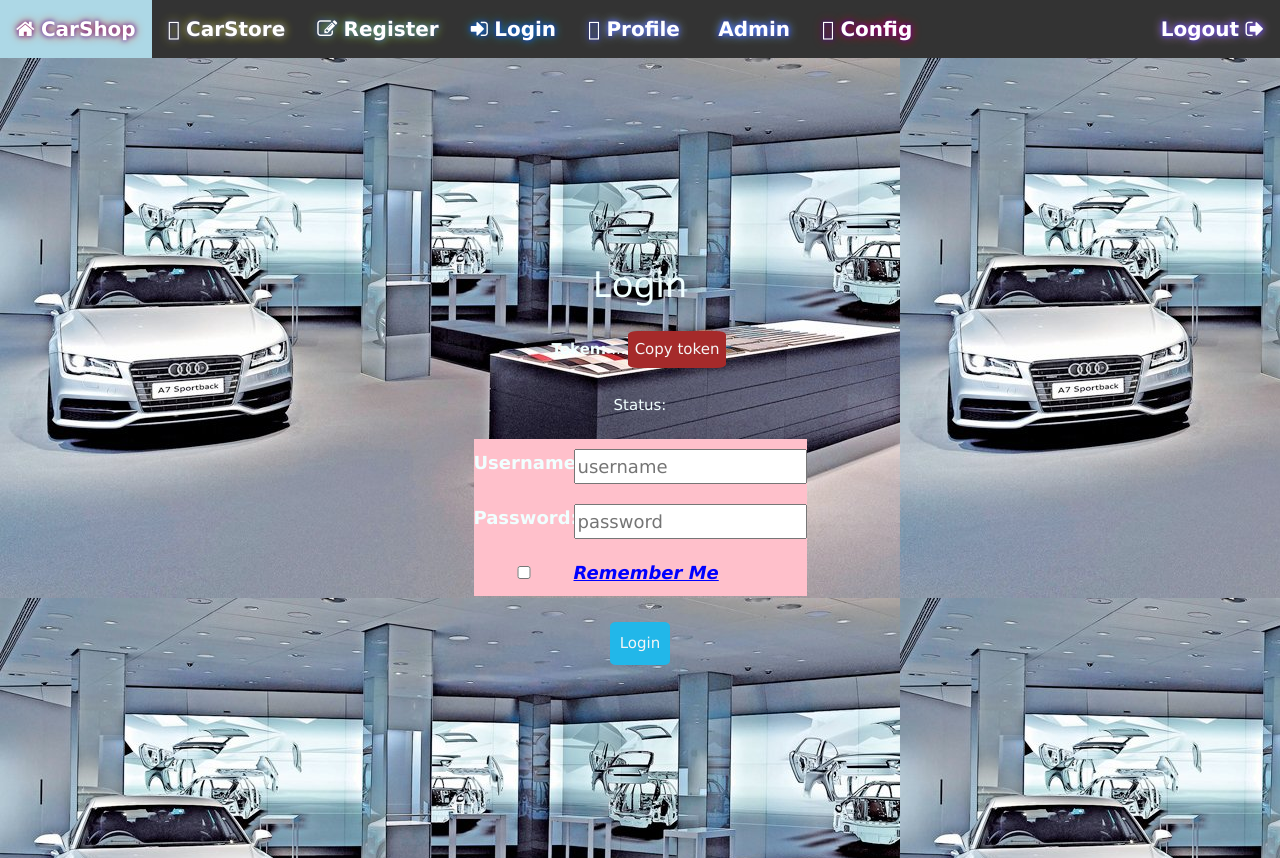
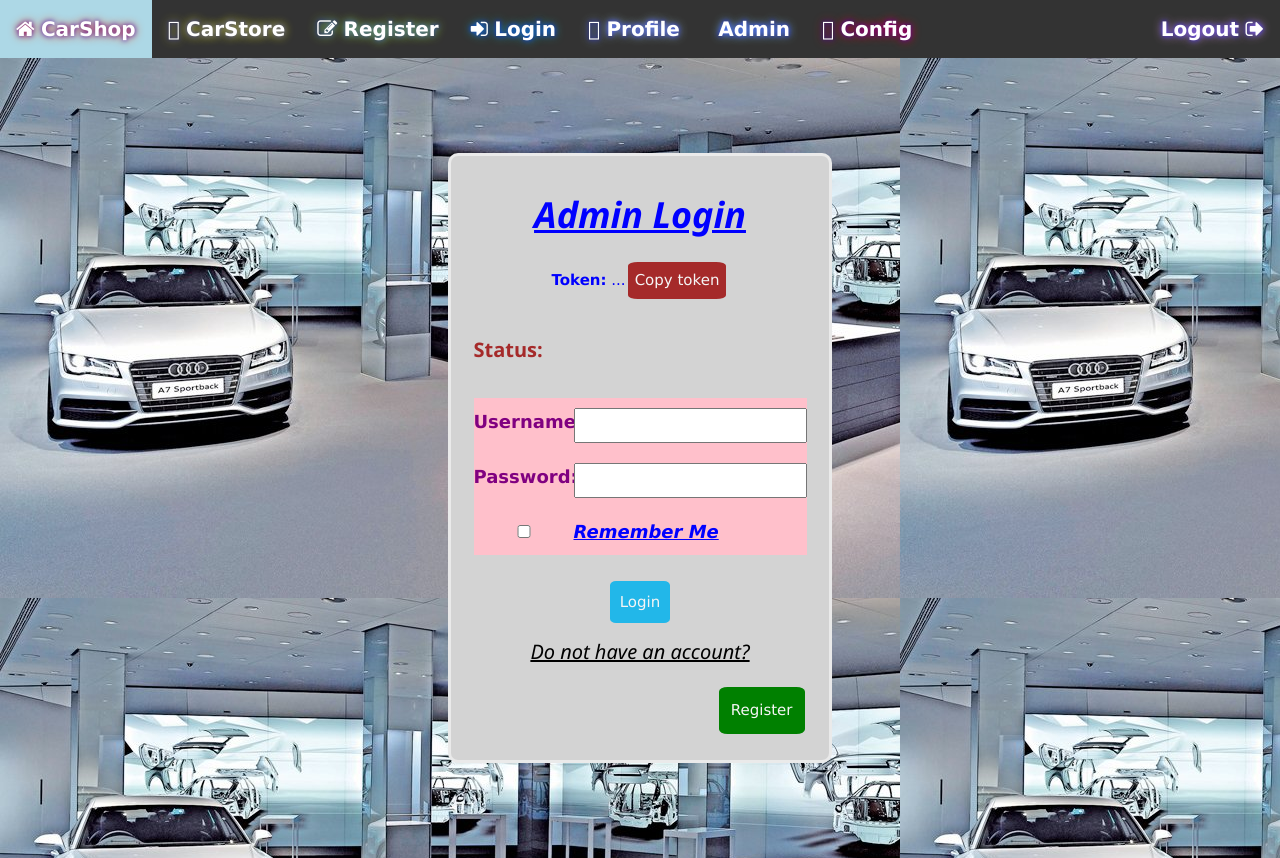
Before and after one commit to raksawatmay/miniprojectDCW, a Next.js app in the folder carshop/frontend/: page /login in a window 1280 px wide. Built offline with nearby package versions, Linux system fonts and the light colour scheme.

Commit message:
edit v.4 commit

```diff
--- a/carshop/frontend/pages/caredit.js
+++ b/carshop/frontend/pages/caredit.js
@@ -80,7 +80,7 @@ const admin = ({ token }) => {
             <b>Brand:</b> {item.brand} <br />
             <b>Model:</b> {item.model} <br />
             <b>Color:</b> {item.color} <br />
-            <b>Price:</b> {item.price} <br />
+            <b>Price:</b> {item.price} ฿.<br />
             <div><Image src={item.src} alt="car1" width={150} height={150}/></div>
             <div className={styles.edit_button}>
               <button
@@ -111,7 +111,7 @@ const admin = ({ token }) => {
     }
   };
   return (
-    <div className={styles.container}>
+    <div>
       <meta name="viewport" content="width=device-width, initial-scale=1"></meta>
         <link rel="stylesheet" href="https://www.w3schools.com/w3css/4/w3.css"></link>
         <link rel="stylesheet" href="https://cdnjs.cloudflare.com/ajax/libs/font-awesome/4.7.0/css/font-awesome.min.css"></link>
@@ -119,6 +119,7 @@ const admin = ({ token }) => {
         <script src='https://kit.fontawesome.com/a076d05399.js' crossorigin='anonymous'></script>
         <script src="https://kit.fontawesome.com/yourcode.js" crossorigin="anonymous"></script>
       <Navbar />
+      <div className={styles.container}>
       <h1><ins>Car Data Edit </ins></h1>
       <div className={styles.form_add}>
         <h2>Add Cars</h2>
@@ -165,6 +166,7 @@ const admin = ({ token }) => {
         <div className={styles.list1}><b><i><ins>(selected car)</ins></i></b> <b> &nbsp;Brand:</b>{car.brand}<b>&nbsp;Model:</b>{car.model} <b>&nbsp;Color:</b>{car.color}&nbsp;<b>Price:</b>{car.price} </div>
       </div>
     </div>
+    </div>
   );
 };
 export default withAuth(admin);
--- a/carshop/frontend/pages/login.js
+++ b/carshop/frontend/pages/login.js
@@ -1,4 +1,5 @@
 import Head from "next/head";
+import Link from 'next/link';
 import Layout from "../components/layout";
 import { useState } from "react";
 import Navbar from "../components/navbar";
@@ -30,21 +31,19 @@ export default function Login({ token }) {
 
   const loginForm = () => (
     <div className={styles.gridContainer}>
-      <div><b>Username:</b></div>
+      <div className={styles.name}><b>Username:</b></div>
       <div>
         <input
           type="text"
           name="username"
-          placeholder="username"
           onChange={(e) => setUsername(e.target.value)}
         />
       </div>
-      <div><b>Password:</b></div>
+      <div className={styles.name}><b>Password:</b></div>
       <div>
         <input
           type="password"
           name="password"
-          placeholder="password"
           onChange={(e) => setPassword(e.target.value)}
         />
       </div>
@@ -78,18 +77,27 @@ export default function Login({ token }) {
       </Head>
       <Navbar />
       <div className={styles.container}>
-        <h1>Login</h1>
+      <div className={styles.showlogin}>
+       <center><h1><ins><i><b>Admin Login</b></i></ins></h1>
         <div>
           <b>Token:</b> {token.substring(0, 15)}...
           <button className={styles.btn1} onClick={copyText}> Copy token </button>
-        </div>
+        </div></center>
         <br />
-        <div>Status: {status}</div>
+        <div className={styles.text4}><h4><b>Status: <i>{status}</i></b></h4></div>
         <br />
         {loginForm()}
+        <center>
         <div>
           <button className={styles.btn2} onClick={login}>Login</button>
         </div>
+        <h4 className={styles.texth4}><ins><i>Do not have an account?</i></ins></h4>
+        </center>
+        <div className={styles.right}>
+        <Link href="/register"><button className={styles.btn}>Register</button></Link>
+        </div>
+
+      </div>
       </div>
     </Layout>
   );
--- a/carshop/frontend/styles/Home.module.css
+++ b/carshop/frontend/styles/Home.module.css
@@ -159,7 +159,7 @@
     width:800px;
     height:500px;
   }
-.showvideo,.showvideo1{
+.showvideo,.showvideo1,.showlogin,.showstore,.showvideo2{
         margin: 1rem;
         flex-basis: 45%;
         padding: 1.5rem;
@@ -170,10 +170,35 @@
         background-color: lightgray ;
         color: orangered;
   }
-  .showvideo1{
+.showvideo2{
+  color: purple;
+}
+  .showvideo1,.showstore{
     color: brown;
+  }
+  .showlogin{
+    color: blue;
   }
 
   .texth1{
     text-shadow: 0px 0px 20px purple, 0 0 5px blue;
   }
+  .texth4{
+    color: black;
+  }
+  .text4{
+    color: brown;
+  }
+  .name{
+    color: purple;
+  }
+  .right{
+    text-align: right;
+  }
+  .texttitle{
+    font-size: 5rem;
+    color: purple;
+    background-color: #fff;
+    opacity: 0.90;
+
+}
--- a/carshop/frontend/styles/Index.module.css
+++ b/carshop/frontend/styles/Index.module.css
@@ -40,11 +40,11 @@
     display: flex;
     flex-direction: column;
     justify-content: center;
-    width:auto;
-    align-items: center;
+    width: auto;
+    height: auto;
     margin: 10px;
-    border: 4px solid blueviolet;
-    padding: 2rem;
+    border: 4px solid green;
+    padding: 1rem;
     border-radius: 5px;
 }
 .listItem > div{
@@ -78,3 +78,13 @@
     margin-top: 10px;
     border: 2px solid brown;
 }
+.text{
+    font-size: 5rem;
+    color: green;
+    background-color: #fff;
+    opacity: 0.90;
+
+}
+.text4{
+    color: brown;
+  }
```
Also changed, not shown: carshop/frontend/pages/carstore.js (+70 -0 lines), carshop/frontend/pages/index.js (+7 -5 lines), carshop/frontend/pages/profile.js (+8 -3 lines), carshop/frontend/pages/register.js (+11 -10 lines), carshop/frontend/public/pic/icon.png (added).
